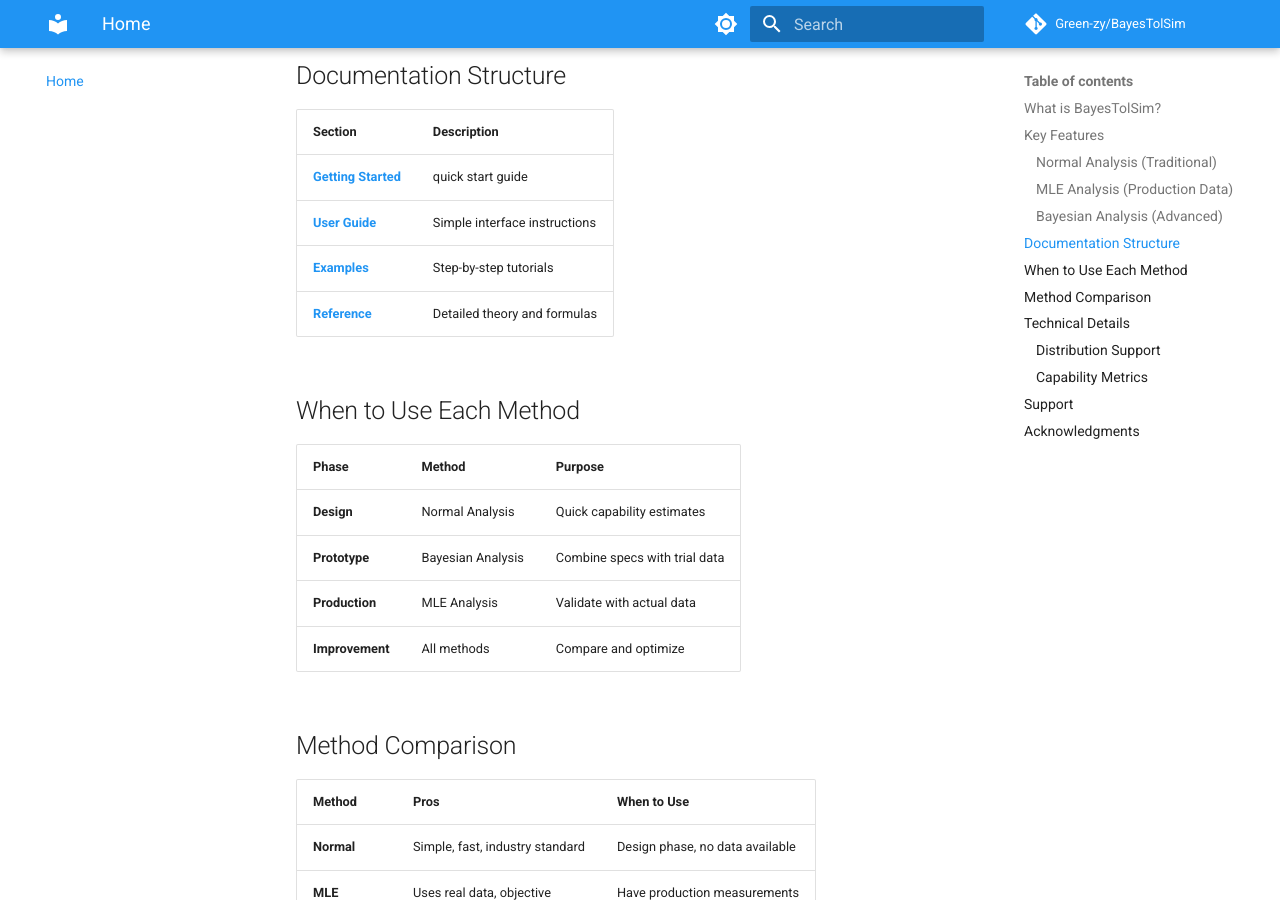
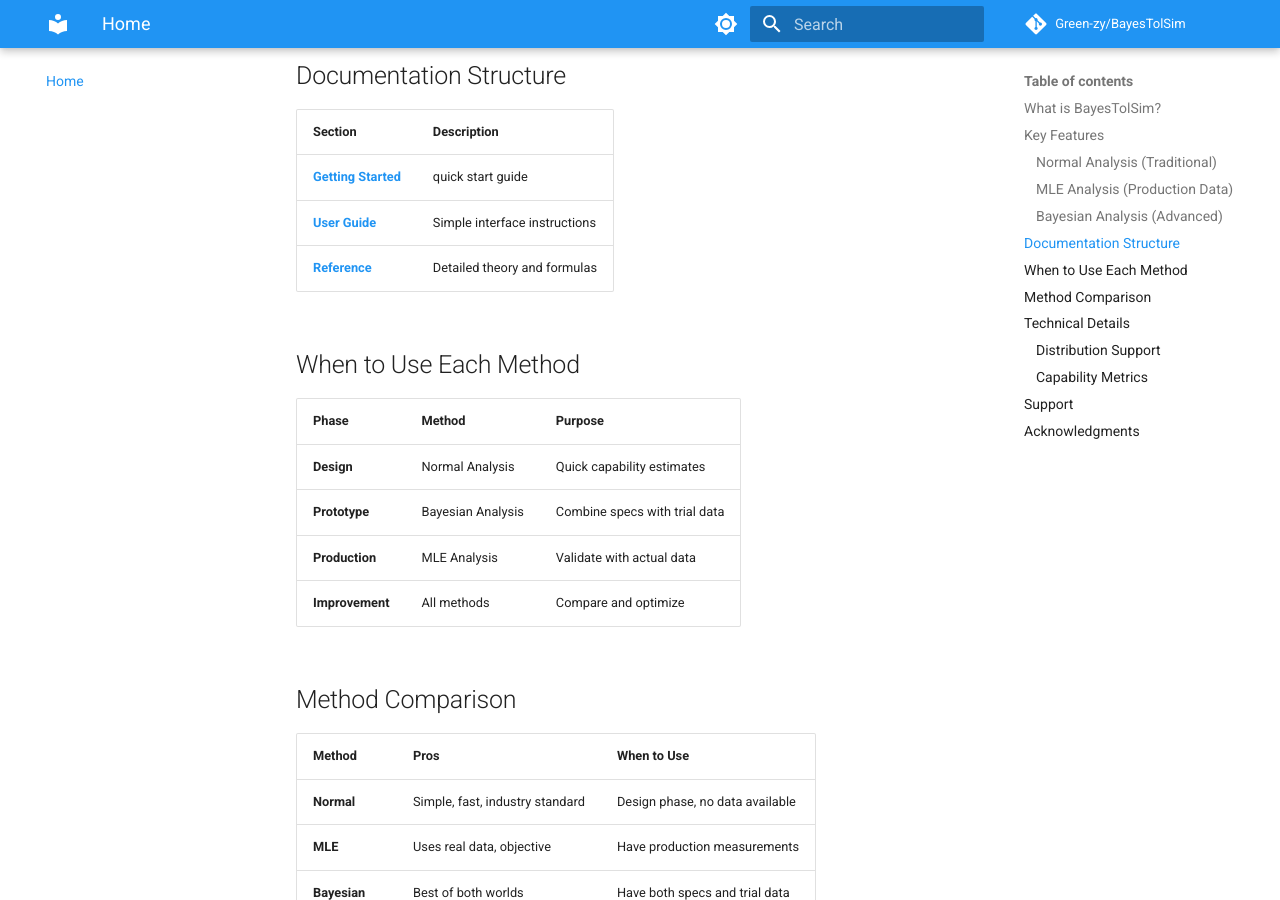
Before and after one commit to Green-zy/BayesTolSim, an MkDocs documentation site: the page built from docs/index.md, in a window 1280 px wide and 900 px high, scrolled down 2011 px. Built offline with MkDocs 1.6.1 and Material for MkDocs 9.7.7, drawn with Linux system fonts in a browser that asks for light colours; comment, search, counter and statistics services are not loaded.

Commit message:
sample data

```diff
--- a/docs/index.md
+++ b/docs/index.md
@@ -39,7 +39,6 @@ BayesTolSim provides three approaches to tolerance analysis:
 |---------|-------------|
 | **[Getting Started](getting-started.md)** | quick start guide |
 | **[User Guide](user-guide/dashboard-overview.md)** | Simple interface instructions |
-| **[Examples](examples/basic-example.md)** | Step-by-step tutorials |
 | **[Reference](methods/six-sigma.md)** | Detailed theory and formulas |
 
 ## When to Use Each Method
```
Also changed, not shown: 2 other files.
